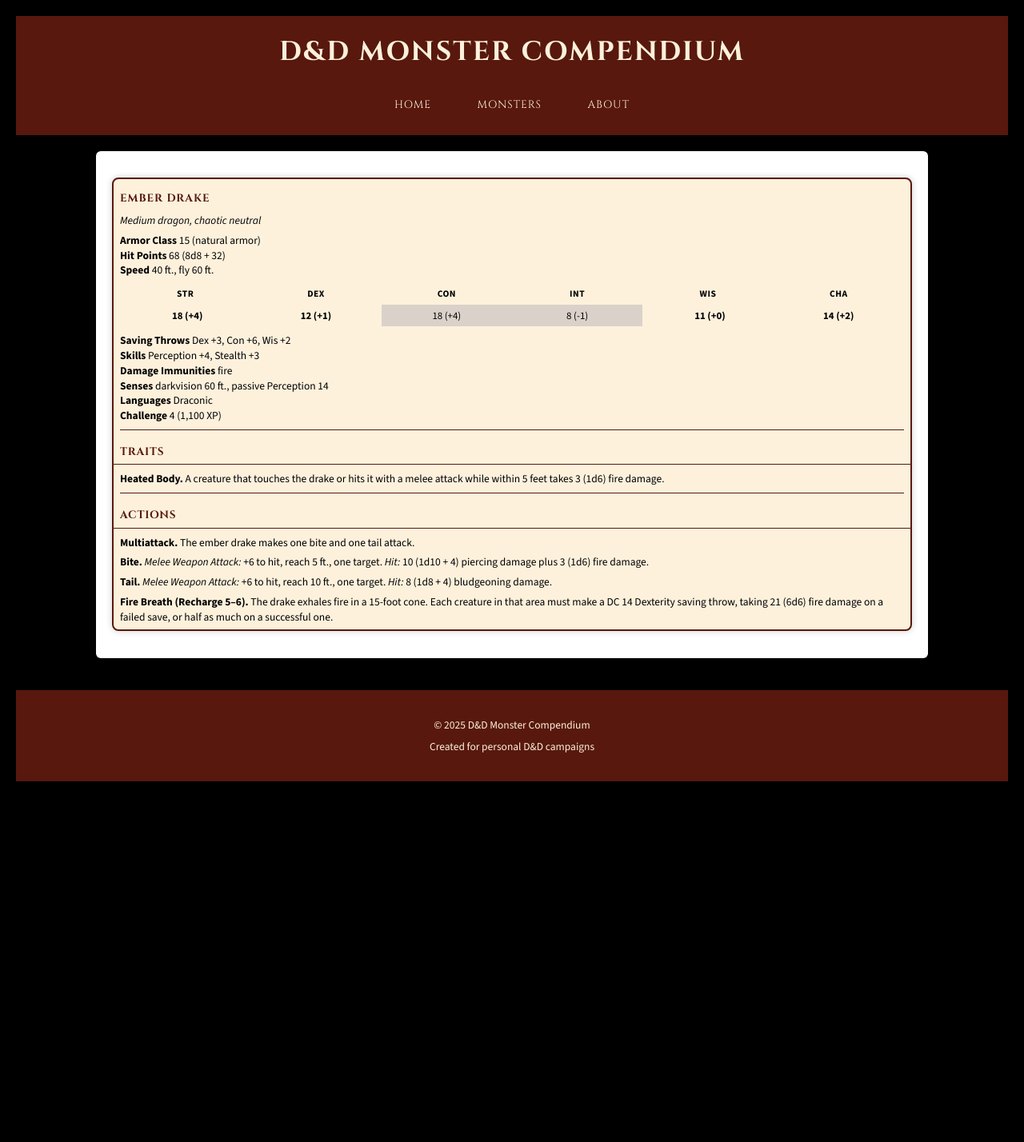
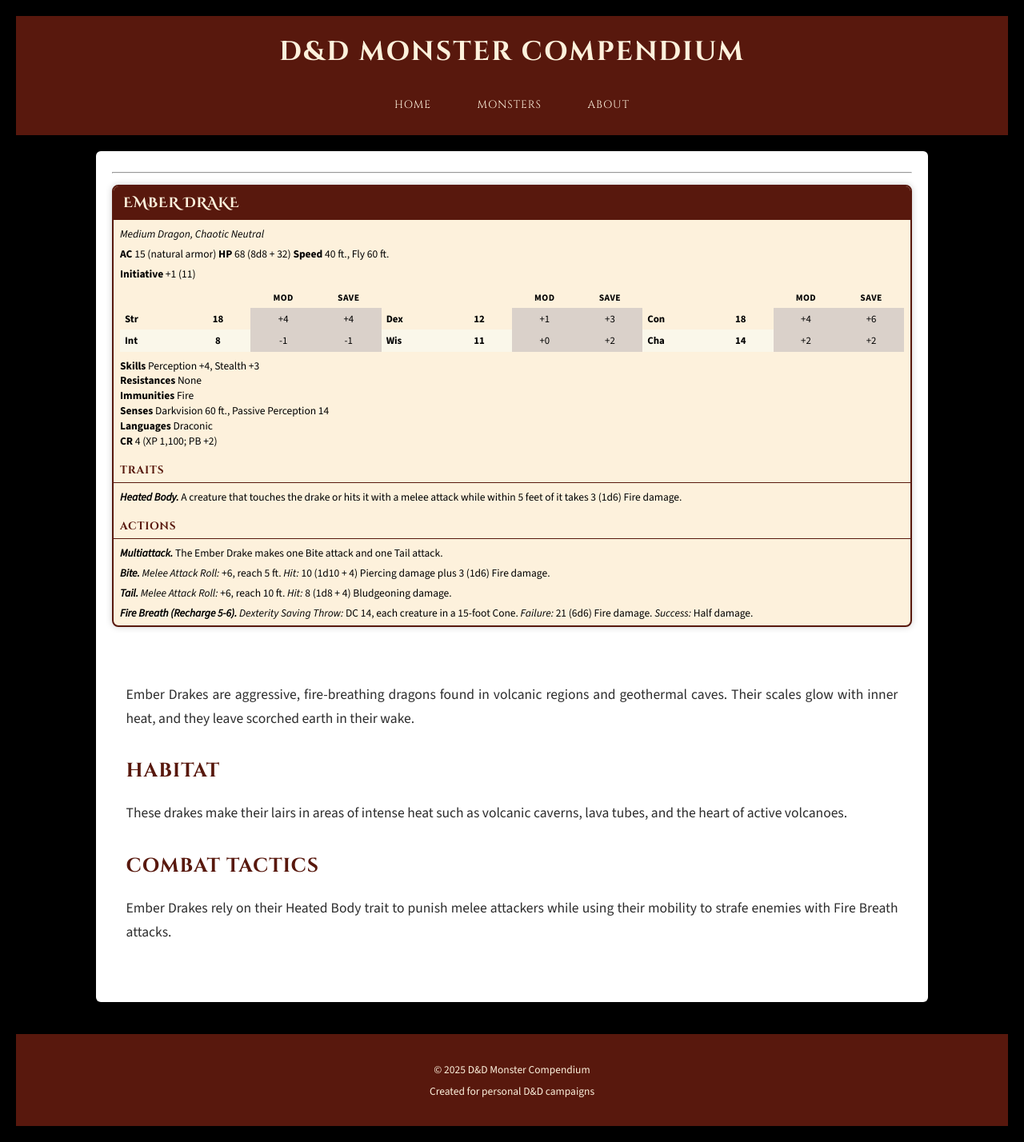
Before and after one commit to coconutswallow/FieldGuide, a Jekyll site: the page built from _monsters/ember-drake.md, in a window 1280 px wide. Shown: the whole page at 80% size. Built offline with Jekyll 4.4.1, drawn with Linux system fonts in a browser that asks for light colours; before the commit the page ends 997 px from its top, so only the background shows below that.

Commit message:
fix ember to 2024 format

```diff
--- a/_monsters/ember-drake.md
+++ b/_monsters/ember-drake.md
@@ -4,38 +4,46 @@
 category: Dragon
 cr: 4
 type: Medium dragon, chaotic neutral
+description: |
+  Ember Drakes are aggressive, fire-breathing dragons found in volcanic regions and geothermal caves. Their scales glow with inner heat, and they leave scorched earth in their wake.
+
+  #### Habitat
+  These drakes make their lairs in areas of intense heat such as volcanic caverns, lava tubes, and the heart of active volcanoes.
+
+  #### Combat Tactics
+  Ember Drakes rely on their Heated Body trait to punish melee attackers while using their mobility to strafe enemies with Fire Breath attacks.
 ---
 
-> #### Ember Drake
-> *Medium dragon, chaotic neutral*
+___
+> ## Ember Drake
+> *Medium Dragon, Chaotic Neutral*
 >
-> **Armor Class** 15 (natural armor)
-> **Hit Points** 68 (8d8 + 32)
-> **Speed** 40 ft., fly 60 ft.
+> **AC** 15 (natural armor) **HP** 68 (8d8 + 32) **Speed** 40 ft., Fly 60 ft.
 >
-> | STR | DEX | CON | INT | WIS | CHA |
-> |:---:|:---:|:---:|:---:|:---:|:---:|
-> | 18 (+4) | 12 (+1) | 18 (+4) | 8 (-1) | 11 (+0) | 14 (+2) |
+> **Initiative** +1 (11)
 >
-> **Saving Throws** Dex +3, Con +6, Wis +2
+> | | | MOD | SAVE | | | MOD | SAVE | | | MOD | SAVE |
+> |:--|:-:|:----:|:----:|:--|:-:|:----:|:----:|:--|:-:|:----:|:----:|
+> |Str| 18| +4 | +4 |Dex| 12| +1 | +3 |Con| 18| +4 | +6 |
+> |Int| 8| -1 | -1 |Wis| 11| +0 | +2 |Cha| 14| +2 | +2 |
+>
 > **Skills** Perception +4, Stealth +3
-> **Damage Immunities** fire
-> **Senses** darkvision 60 ft., passive Perception 14
+> **Resistances** None
+> **Immunities** Fire
+> **Senses** Darkvision 60 ft., Passive Perception 14
 > **Languages** Draconic
-> **Challenge** 4 (1,100 XP)
->
-> ---
+> **CR** 4 (XP 1,100; PB +2)
 >
 > ### Traits
-> **Heated Body.** A creature that touches the drake or hits it with a melee attack while within 5 feet takes 3 (1d6) fire damage.
 >
-> ---
+> ***Heated Body.*** A creature that touches the drake or hits it with a melee attack while within 5 feet of it takes 3 (1d6) Fire damage.
 >
 > ### Actions
-> **Multiattack.** The ember drake makes one bite and one tail attack.
 >
-> **Bite.** *Melee Weapon Attack:* +6 to hit, reach 5 ft., one target. *Hit:* 10 (1d10 + 4) piercing damage plus 3 (1d6) fire damage.
+> ***Multiattack.*** The Ember Drake makes one Bite attack and one Tail attack.
 >
-> **Tail.** *Melee Weapon Attack:* +6 to hit, reach 10 ft., one target. *Hit:* 8 (1d8 + 4) bludgeoning damage.
+> ***Bite.*** *Melee Attack Roll:* +6, reach 5 ft. *Hit:* 10 (1d10 + 4) Piercing damage plus 3 (1d6) Fire damage.
 >
-> **Fire Breath (Recharge 5–6).** The drake exhales fire in a 15-foot cone. Each creature in that area must make a DC 14 Dexterity saving throw, taking 21 (6d6) fire damage on a failed save, or half as much on a successful one.
+> ***Tail.*** *Melee Attack Roll:* +6, reach 10 ft. *Hit:* 8 (1d8 + 4) Bludgeoning damage.
+>
+> ***Fire Breath (Recharge 5-6).*** *Dexterity Saving Throw:* DC 14, each creature in a 15-foot Cone. *Failure:* 21 (6d6) Fire damage. *Success:* Half damage.
```
Also changed, not shown: _monsters/serpent-priest.md (deleted, +0 -42 lines).
